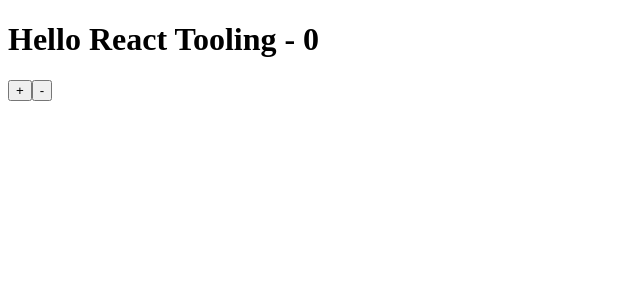
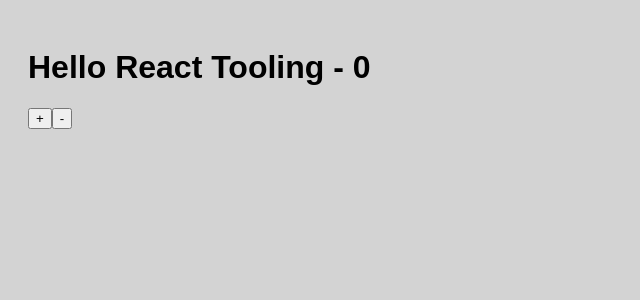
Before and after one commit to link2malkeet/react-tooling, a React app: page / in a window 1280 px wide. Shown: the top 300 px of the page, without its empty margins (0-640 px from the left). Built offline with nearby package versions, Linux system fonts and the light colour scheme.

Commit message:
added style-loader and css-loader to transform css files

```diff
--- a/package.json
+++ b/package.json
@@ -26,7 +26,9 @@
     "@babel/preset-env": "^7.6.0",
     "@babel/preset-react": "^7.0.0",
     "babel-loader": "^8.0.6",
+    "css-loader": "^3.2.0",
     "html-webpack-plugin": "^3.2.0",
+    "style-loader": "^1.0.0",
     "webpack": "^4.40.2",
     "webpack-cli": "^3.3.8",
     "webpack-dev-server": "^3.8.0",
--- a/src/App.js
+++ b/src/App.js
@@ -1,4 +1,5 @@
 import React from 'react';
+import './style.css';
 
 class App extends React.Component {
     state = {
--- /dev/null
+++ b/src/style.css
@@ -0,0 +1,5 @@
+body {
+    background-color: lightgray;
+    padding: 20px;
+    font-family: sans-serif
+}
--- a/webpack.config.base.js
+++ b/webpack.config.base.js
@@ -18,6 +18,12 @@ module.exports = {
                     presets: ['@babel/preset-env', '@babel/preset-react'],
                     plugins: ['@babel/plugin-proposal-class-properties']
                 }
+            },
+            {
+                test: /\.css$/,
+                use: ['style-loader', 'css-loader'],
+                exclude: /node_modules/,
+
             }
         ]
     },
```
Also changed, not shown: 1 other file (tests, documents, lock files or other folders).
